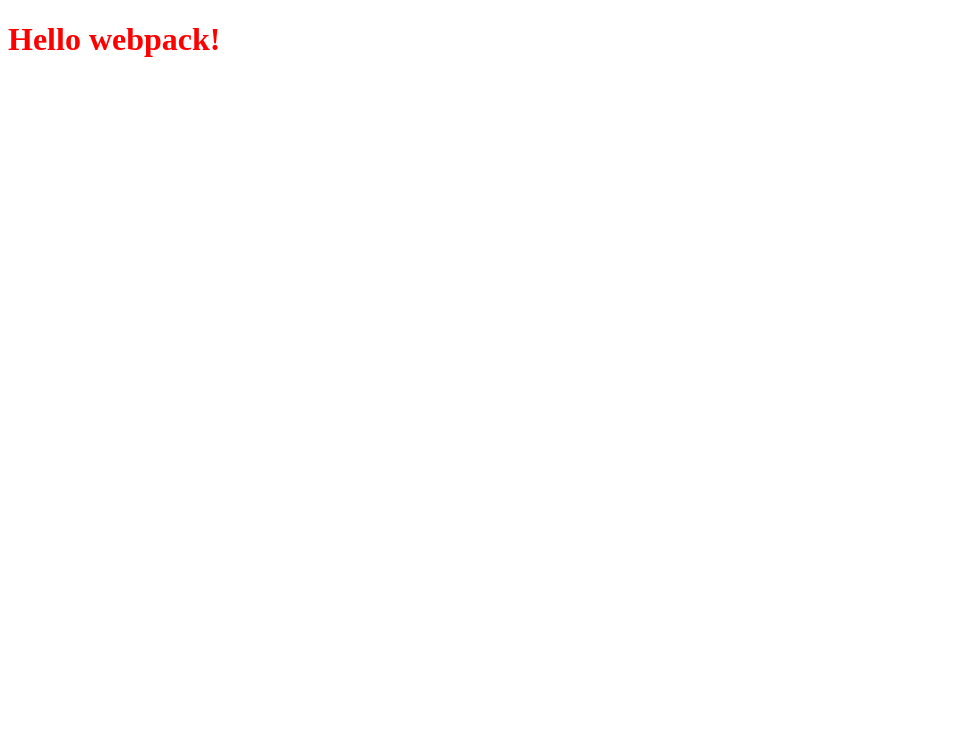
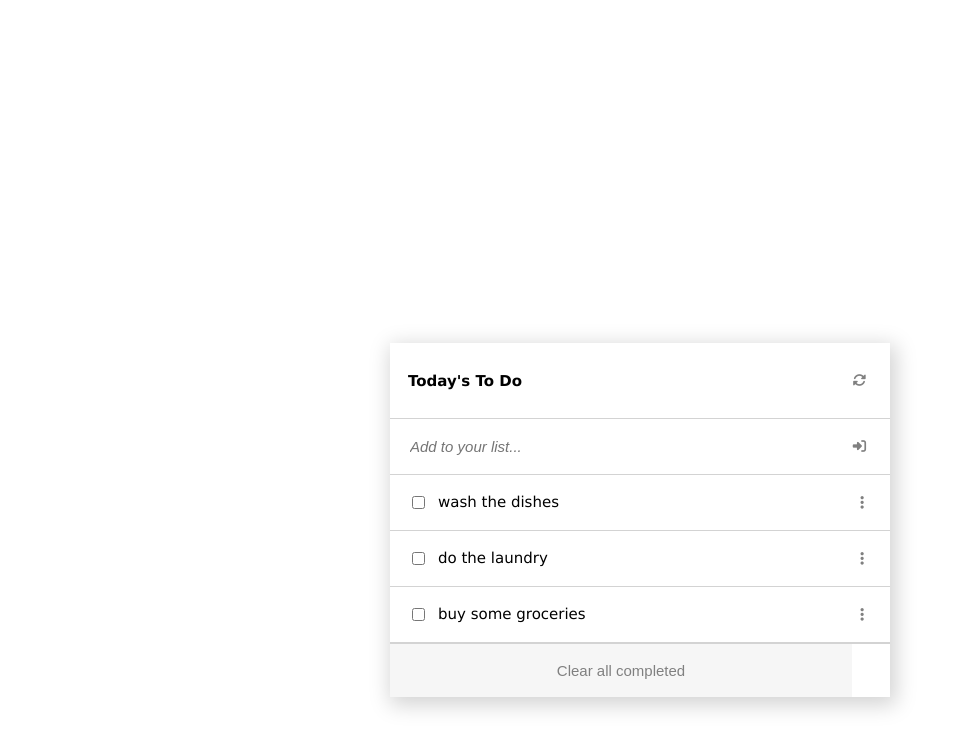
Before and after one commit to CindyDorantes/To-do-list, a website built with webpack: page src/index.html in a window 1280 px wide. Shown: the whole page, without its empty margins (0-957 px from the left). Built offline with nearby package versions, Linux system fonts and the light colour scheme.

Commit message:
add list structure

```diff
--- a/src/index.html
+++ b/src/index.html
@@ -1,11 +1,35 @@
 <!DOCTYPE html>
 <html lang="en">
+
 <head>
     <meta charset="UTF-8">
+    <meta http-equiv="X-UA-Compatible" content="IE=edge">
     <meta name="viewport" content="width=device-width, initial-scale=1.0">
-    <title>Wbpack Exercise</title>
+    <title>To Do List</title>
+    <link rel="stylesheet" href="style.css">
+    <script src="https://kit.fontawesome.com/efb11c3b99.js" crossorigin="anonymous"></script>
+
 </head>
+
 <body>
-    <h1 class="hello">Hello webpack!</h1>
+    <div class="toDo-app">
+        <div class="toDo-head">
+            <h1>Today's To Do</h1>
+            <button type="button"><i class="fa-solid fa-rotate"></i></button>
+        </div>
+        <hr>
+        <form>
+            <input class="input-task" type="text" placeholder="Add to your list..." required>
+            <button type="button"><i class="fa-solid fa-right-to-bracket"></i></button>
+        </form>
+        <hr>
+        <ul id="to-do-list">
+            <!--TASKS ELEMENTS DINAMICALLY INSERTED WITH JAVASCRIPT-->
+        </ul>
+        <hr>
+        <button type="button" class="clear-btn">Clear all completed</button>
+    </div>
+
+
 </body>
 </html>
--- a/src/index.js
+++ b/src/index.js
@@ -1 +1,43 @@
 import './style.css';
+
+const toDoContainer = document.getElementById('to-do-list');
+
+const tasks = [
+  {
+    description: 'wash the dishes',
+    completed: false,
+    index: 0,
+  },
+  {
+    description: 'do the laundry',
+    completed: false,
+    index: 1,
+  },
+  {
+    description: 'buy some groceries',
+    completed: false,
+    index: 2,
+  },
+];
+
+for (let i = 0; i < tasks.length; i += 1) {
+  const taskItem = document.createElement('li');
+  taskItem.classList.add('task-item');
+  toDoContainer.appendChild(taskItem);
+
+  const taskCheck = document.createElement('input');
+  taskCheck.setAttribute('type', 'checkbox');
+  taskItem.appendChild(taskCheck);
+
+  const taskDescription = document.createElement('label');
+  taskDescription.innerHTML = tasks[i].description;
+  taskItem.appendChild(taskDescription);
+
+  const taskMove = document.createElement('button');
+  taskMove.classList.add('move-btn');
+  taskMove.innerHTML = '<i class="fa-solid fa-ellipsis-vertical"></i>';
+  taskItem.appendChild(taskMove);
+
+  const lineHr = document.createElement('hr');
+  toDoContainer.appendChild(lineHr);
+}
--- a/src/style.css
+++ b/src/style.css
@@ -1,3 +1,93 @@
-.hello {
-  color: red;
+body {
+  font-size: 15px;
+  font-family: Verdana, Geneva, Tahoma, sans-serif;
+  display: flex;
+  justify-content: center;
+  align-items: center;
+  height: 80vw;
 }
+
+hr {
+  border: none;
+  border-bottom: 1px solid lightgrey;
+  margin: 0;
+}
+
+button {
+  border: none;
+  background: none;
+  text-decoration: none;
+  color: grey;
+  cursor: pointer;
+}
+
+.toDo-app {
+  width: 500px;
+  box-shadow: 3px 5px 20px 3px lightgrey;
+}
+
+.toDo-head {
+  padding: 1.2em;
+  display: flex;
+  align-items: stretch;
+}
+
+h1 {
+  font-size: 15px;
+  flex: 1;
+}
+
+form {
+  display: flex;
+  justify-content: space-between;
+  align-items: stretch;
+  padding: 1.2em;
+  width: calc(100% - 2.4em);
+}
+
+.input-task {
+  border: none;
+  font-size: 1em;
+  font-style: italic;
+  flex: 1;
+}
+
+#to-do-list {
+  padding: 0%;
+  margin: 0%;
+}
+
+.task-item {
+  width: calc(100% - 20px - 1.2em);
+  padding: 1.2em;
+  list-style: none;
+  display: flex;
+  align-items: stretch;
+}
+
+label {
+  padding-left: 10px;
+  flex: 1;
+}
+
+.move-btn {
+  cursor: move;
+  font-size: 1em;
+}
+
+.clear-btn {
+  border: none;
+  background: #f6f6f6;
+  color: grey;
+  text-decoration: none;
+  font-size: 1em;
+  width: calc(100% - 20px - 1.2em);
+  padding: 1.2em;
+  position: relative;
+  right: 0;
+}
+
+.clear-btn:hover {
+  color: black;
+  text-decoration: underline;
+}
```
Also changed, not shown: dist/index.html, dist/main.js, webpack.config.js (line endings or trailing spaces), 1 other file.
